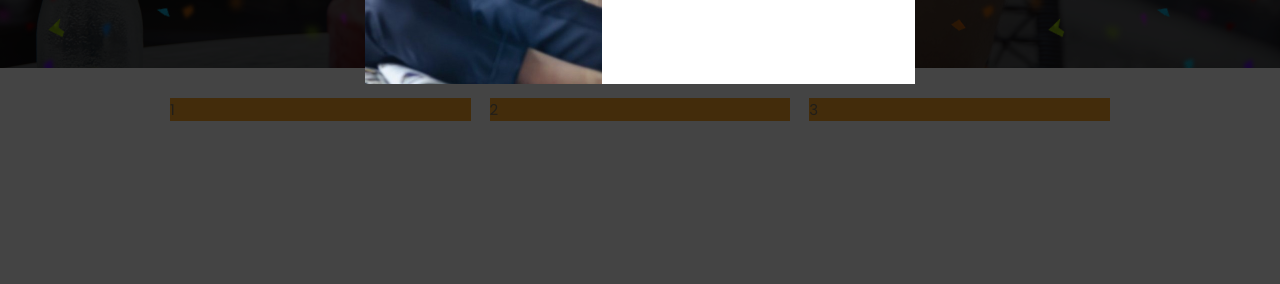
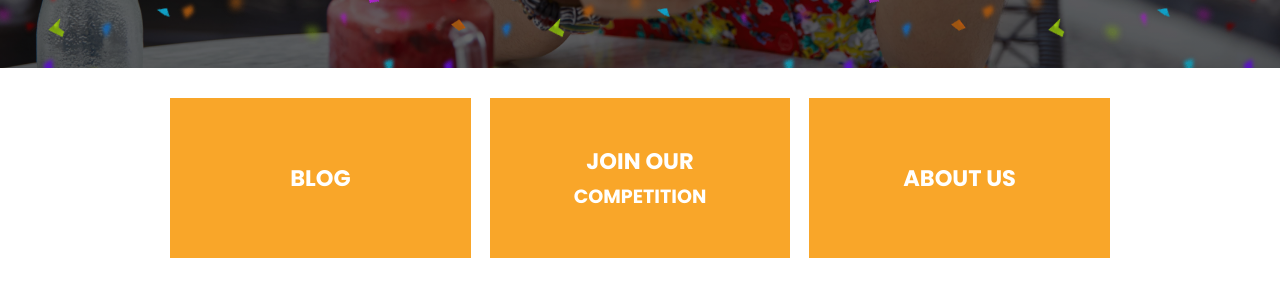
Before and after one commit to Andzie-M347/Lazyshopper, a website: page index.html in a window 1280 px wide. Shown: the part 516-800 px from the top of the page. Drawn offline with Linux system fonts and the light colour scheme.

Commit message:
Completed Intro section

```diff
--- a/assets/js/main.js
+++ b/assets/js/main.js
@@ -2,17 +2,17 @@
 
 // alert('hello world')
 // Newsletter Modal
-let newsLetter = document.querySelector('.newsletter')
-let closeBtn = document.querySelector('.close-btn')
+// let newsLetter = document.querySelector('.newsletter')
+// let closeBtn = document.querySelector('.close-btn')
 
-window.addEventListener('load', function () {
-    var newsLetterPopup = function () {
-        newsLetter.classList.toggle('active')
-    };
+// window.addEventListener('load', function () {
+//     var newsLetterPopup = function () {
+//         newsLetter.classList.toggle('active')
+//     };
 
-    setTimeout(newsLetterPopup, 3000);
-})
+//     setTimeout(newsLetterPopup, 8000);
+// })
 
-closeBtn.addEventListener('click', function() {
-    newsLetter.classList.remove('active')
-})
+// closeBtn.addEventListener('click', function() {
+//     newsLetter.classList.remove('active')
+// })
--- a/assets/sass/pages/_home.scss
+++ b/assets/sass/pages/_home.scss
@@ -13,3 +13,19 @@
 
     }
 }
+
+
+// INTRO SECTION
+.banner-layers {
+    text-align: center;
+    height: 16rem;
+    display: flex;
+    align-items: center;
+    justify-content: center;
+
+    &__link {
+        color: $white;
+        text-transform: uppercase;
+        // line-height: 16rem;
+    }
+}
--- a/index.html
+++ b/index.html
@@ -99,17 +99,36 @@
         <div class="container">
             <div class="lzs-rows">
                 <div class="lzs-rows__column">
-                    1
+                    <div class="banner-layers">
+                        <a href="javascript:;" class="banner-layers__link">
+                            <h2>
+                                Blog
+                            </h2>
+                        </a>
+                    </div>
                 </div>
                 <div class="lzs-rows__column">
-                    2
+                    <div class="banner-layers">
+                        <a href="javascript:;" class="banner-layers__link">
+                            <h2>
+                                join our <br>
+                                <span style="font-size: 85%;">Competition</span>
+                            </h2>
+                        </a>
+                    </div>
                 </div>
                 <div class="lzs-rows__column">
-                    3
+                    <div class="banner-layers">
+                        <a href="javascript:;" class="banner-layers__link">
+                            <h2>
+                                about us
+                            </h2>
+                        </a>
+                    </div>
                 </div>
             </div>
         </div>
-    </section>
+    </section> <!-- ./Intro section -->
 
     <footer class="site-footer">
 
```
Also changed, not shown: assets/css/main.css.
